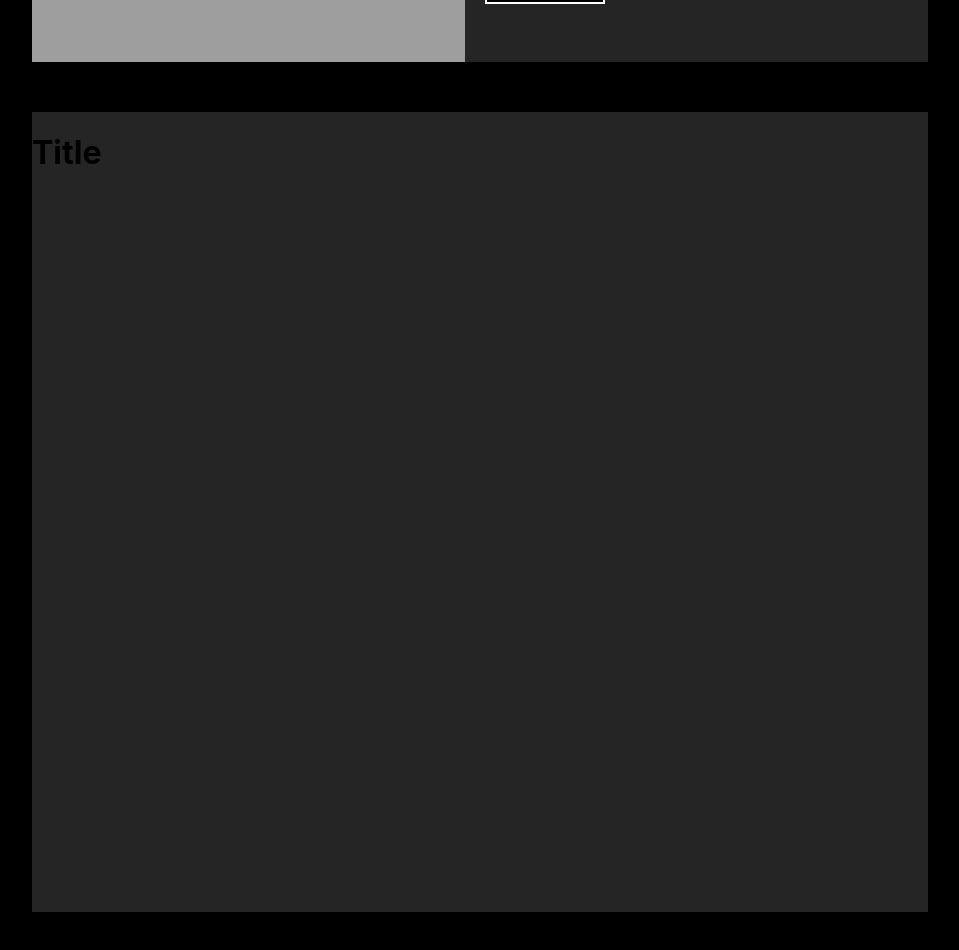
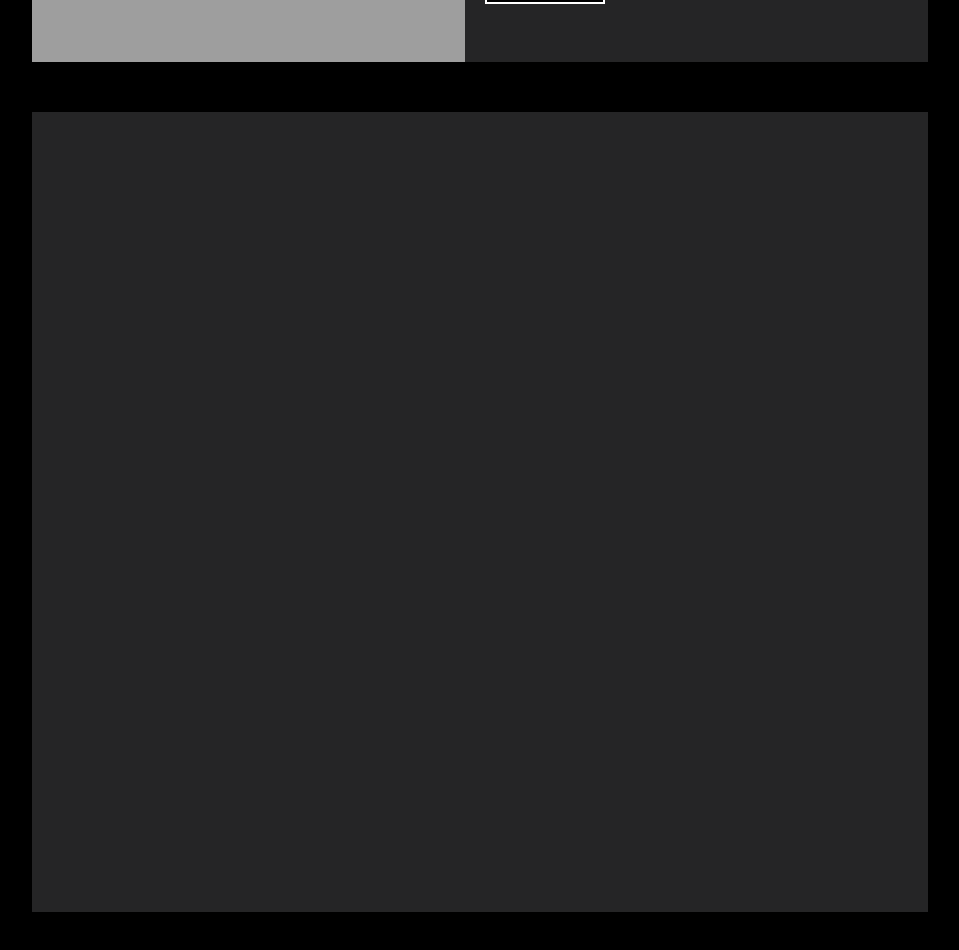
Before and after one commit to kevy7/oneteltemplatepractice, a React (Create React App) app: page / in a window 1280 px wide. Shown: the part 1300-2250 px from the top of the page, without its empty margins (160-1119 px from the left). Built offline with nearby package versions, Linux system fonts and the light colour scheme; grey boxes are pictures that could not be loaded.

Commit message:
added a new component to DisplayComponent

```diff
--- a/src/Components/MiddleComponent/BodyComponent/DisplayComponent/DisplayComponent.js
+++ b/src/Components/MiddleComponent/BodyComponent/DisplayComponent/DisplayComponent.js
@@ -5,7 +5,7 @@
 const DisplayComponent = () => {
     return (
         <div className={styles.displayComponent}>
-            <h1>Title</h1>
+            <displayComponent />
 
         </div>
     )
```
